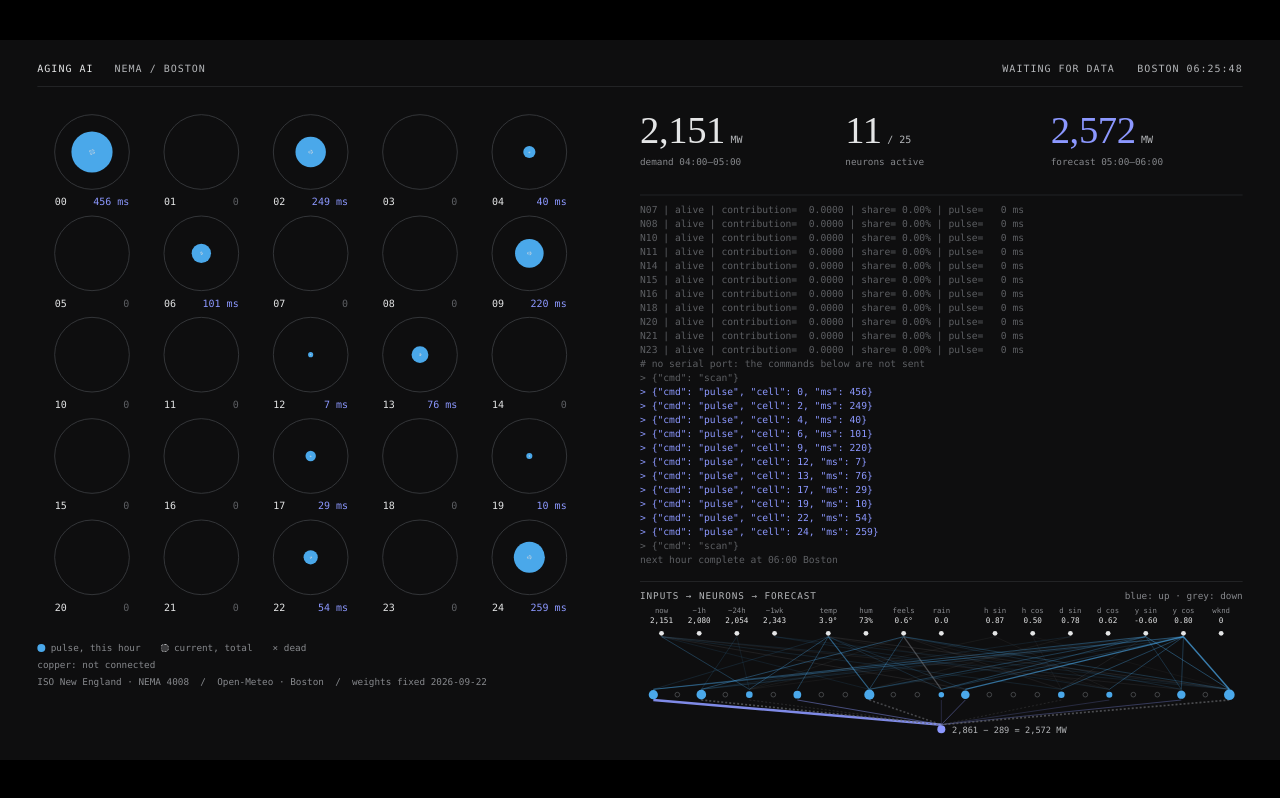
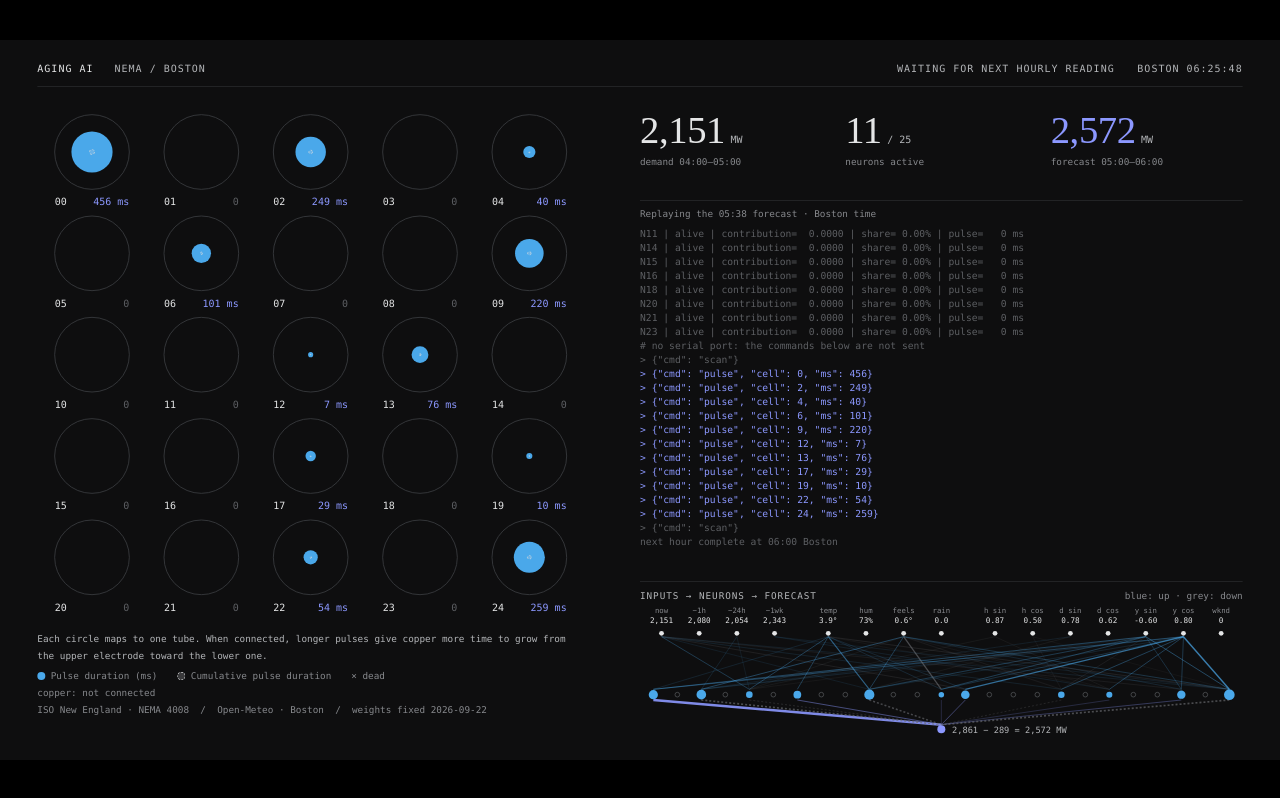
Before and after one commit to euryunglee-002/aging-ai-live, a plain HTML site: page index.html in a window 1280 px wide. Drawn offline with Linux system fonts and the light colour scheme.

Commit message:
Say what the screen is doing: replay label, waiting state, pulse-duration legend, tube mapping
"Replaying the HH:MM forecast · Boston time" above the log; "Waiting for next hourly
reading" while the next hour of data is pending; legend reads "Pulse duration (ms)" and
"Cumulative pulse duration"; one sentence under the grid points to the tubes.

Co-Authored-By: Claude Opus 5.5 <noreply@anthropic.com>
Claude-Session: https://claude.ai/code/session_017T78vrvFAF3K8dPrrq5sPW

```diff
--- a/index.html
+++ b/index.html
@@ -35,7 +35,8 @@
   @keyframes beat{50%{opacity:0}}
 
   #cells{position:absolute;left:56px;top:100px}
-  .legend{position:absolute;left:56px;top:900px;width:820px;font:14px/1.8 var(--mono);color:var(--mid)}
+  .legend{position:absolute;left:56px;top:886px;width:820px;font:14px/25px var(--mono);color:var(--mid)}
+  .legend .map{color:var(--ink2);margin-bottom:6px;white-space:normal}
   .legend i{display:inline-block;width:12px;height:12px;border-radius:50%;vertical-align:-1px;margin-right:8px}
   .legend span{margin-right:30px}
 
@@ -45,8 +46,9 @@
   .num.deep{color:var(--deep)}
   .lab{font:14px/1.5 var(--mono);color:var(--mid);margin-top:8px}
 
-  #term{position:absolute;left:960px;right:56px;top:232px;height:560px;overflow:hidden;font:14.5px/21px var(--mono);color:var(--ink2);
-        border-top:1px solid var(--rule);padding-top:12px;white-space:pre}
+  #replay{position:absolute;left:960px;right:56px;top:240px;font:14px var(--mono);color:var(--mid);border-top:1px solid var(--rule);padding-top:12px}
+  #term{position:absolute;left:960px;right:56px;top:276px;height:516px;overflow:hidden;font:14.5px/21px var(--mono);color:var(--ink2);
+        padding-top:4px;white-space:pre}
   #term div{height:21px;overflow:hidden;text-overflow:ellipsis}
   #term .h{color:var(--ink)}
   #term .p{color:var(--deep)}
@@ -71,7 +73,8 @@
 
   <svg id="cells" width="820" height="780" aria-label="25 cells"></svg>
   <div class="legend">
-    <div><span><i style="background:var(--cuso4)"></i>pulse, this hour</span><span><i id="cumKey"></i>current, total</span><span>× dead</span></div>
+    <div class="map">Each circle maps to one tube. When connected, longer pulses give copper more time to grow from the upper electrode toward the lower one.</div>
+    <div><span><i style="background:var(--cuso4)"></i>Pulse duration (ms)</span><span><i id="cumKey"></i>Cumulative pulse duration</span><span>× dead</span></div>
     <div id="copper"></div>
     <div>ISO New England · NEMA 4008 &nbsp;/&nbsp; Open-Meteo · Boston &nbsp;/&nbsp; weights fixed 2026-09-22</div>
   </div>
@@ -82,6 +85,7 @@
     <div><div class="num deep" id="fc">—</div><div class="lab" id="fcT">forecast</div></div>
   </div>
 
+  <div id="replay"></div>
   <div id="term"></div>
 
   <div class="panel-lab"><span id="panelTitle"></span><span id="panelNote"></span></div>
@@ -137,7 +141,7 @@ function state(s){
   const behind = Date.now() - (new Date(s.forecast_hour_boston).getTime() + HOUR);
   const ended = s.alive === 0 || (s.sent && s.sent.status === "terminated");
   e.className = !ended && behind <= 0 ? "live" : "";
-  e.textContent = ended ? "terminated" : behind <= 0 ? "live" : behind < 48 * HOUR ? "waiting for data" : "last record";
+  e.textContent = ended ? "terminated" : behind <= 0 ? "live" : behind < 48 * HOUR ? "Waiting for next hourly reading" : "last record";
 }
 
 // ---------------------------------------------------------------- 25 cells
@@ -227,12 +231,13 @@ function lines(s){
   t(`next hour complete at ${hhmm(plusH(s.forecast_hour_boston, 1))} Boston`, "dim");
   return L;
 }
-const VIS = 26;
+const VIS = 23;
 let player = {timer: null, key: ""};
 function play(s){
   const key = s.updated_utc + "|" + s.input_hour_utc;
   if (key === player.key && player.timer) return;
   player.key = key; clearTimeout(player.timer);
+  $("replay").textContent = `Replaying the ${hhmm(s.updated_utc)} forecast · Boston time`;
   const L = lines(s), term = $("term");
   let k = 0;
   const reset = () => {                       // every cycle starts with the hour's circles empty
```
